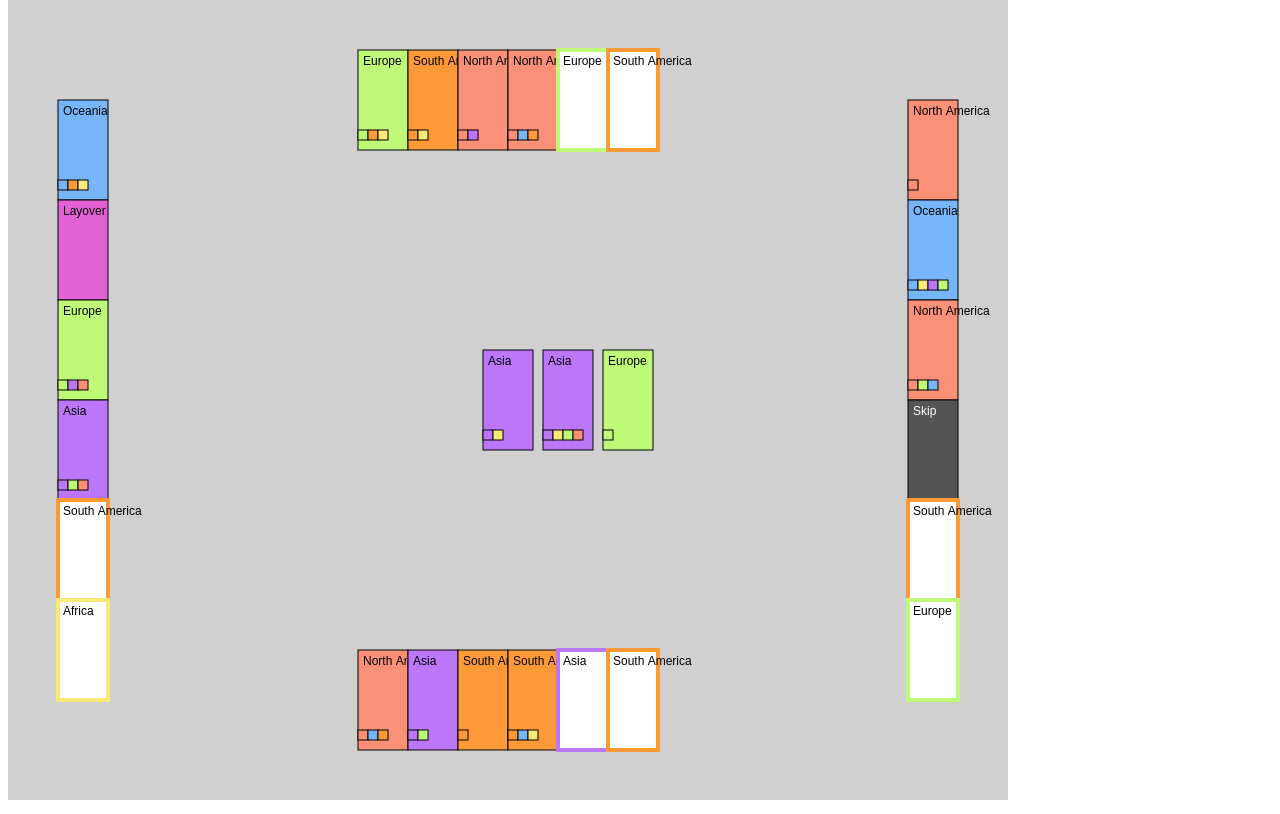
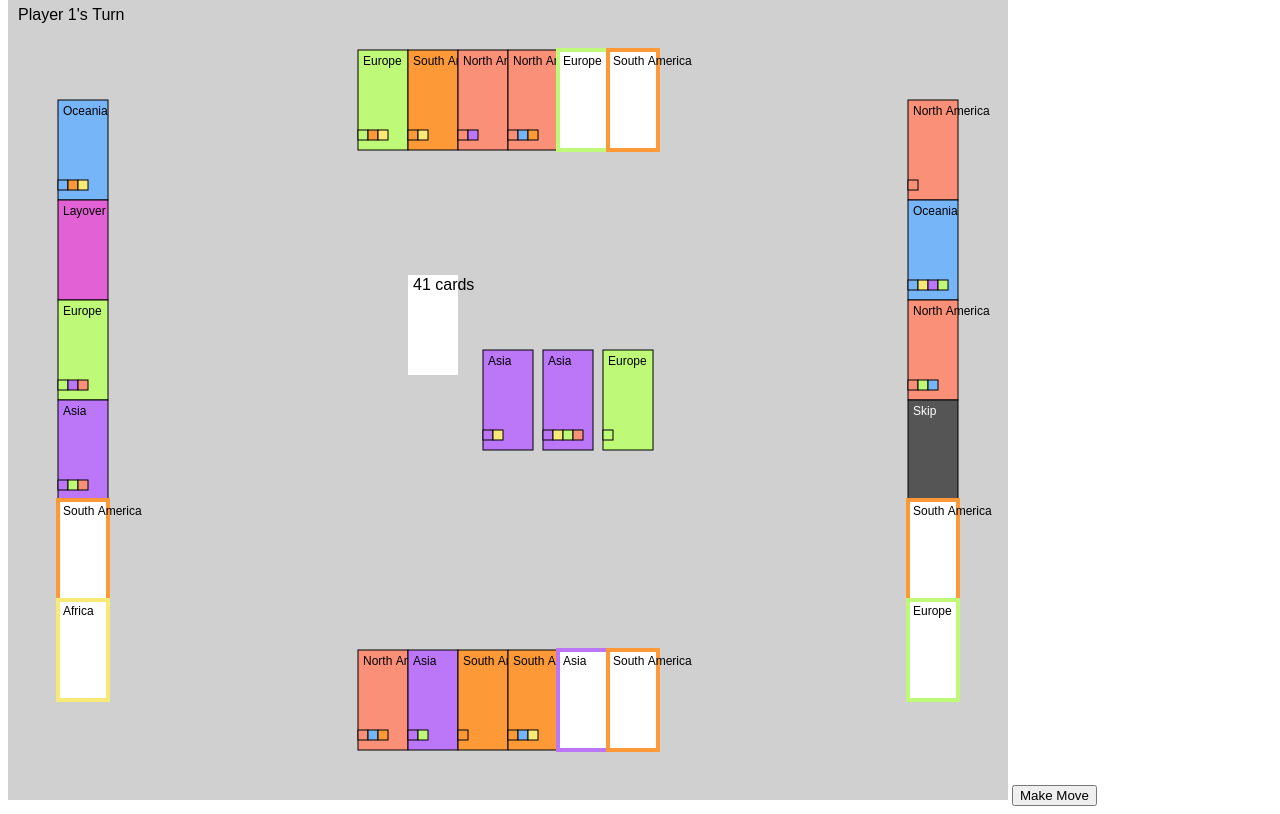
Before and after one commit to CamJohnson26/layover-web, a plain HTML site: page index.html in a window 1280 px wide. Shown: the part 66-880 px from the top of the page. Drawn offline with Linux system fonts and the light colour scheme.

Commit message:
Draw the deck and let the player play cards

```diff
--- a/index.html
+++ b/index.html
@@ -10,6 +10,7 @@
         </div>
         <div id="content">
             <canvas id="canvas" width="1000" height="800"></canvas>
+            <button id="make-move-button">Make Move</button>
         </div>
     </body>
 </html>
--- a/layover.js
+++ b/layover.js
@@ -10,6 +10,13 @@ document.addEventListener("DOMContentLoaded",
         var game = new LayoverGame(canvas, ctx);
         const graphics = new LayoverGraphics(canvas, ctx);
         game.start();
+
+        const button = document.getElementById("make-move-button");
+        button.addEventListener("click", function() {
+            game.makeMove();
+            graphics.draw(game);
+        })
+
         graphics.draw(game);
     }
 );
--- a/layoverGraphics.js
+++ b/layoverGraphics.js
@@ -22,6 +22,7 @@ export class LayoverGraphics {
         // Draw a red rectangle
         this.ctx.fillStyle = "#FF0000";
         this.drawBackground()
+        this.drawCurrentMove(game)
 
         let index = 0;
         for (const hand of game.hands) {
@@ -46,6 +47,18 @@ export class LayoverGraphics {
             this.drawCard(Deck[card], xPos, yPos);
             index++
         }
+
+        this.drawPlayedCards(game)
+        this.drawDeck(game)
+    }
+
+    drawCurrentMove(game) {
+        const currentPlayer = game.currentPlayerTurn;
+
+        // Draw the number of the current player in the top left corner
+        this.ctx.fillStyle = "#000000";
+        this.ctx.font = "16px Arial";
+        this.ctx.fillText(`Player ${currentPlayer + 1}'s Turn`, 10, 20);
     }
 
     // Position, int 0 to 4, clockwise from bottom
@@ -86,7 +99,49 @@ export class LayoverGraphics {
                 index++
             }
         }
+    }
 
+    drawDeck(game) {
+        // Draw a single black rectangle in the middle, with a number for how many are left
+        const xPos = (this.canvas.width - 50) / 2 - 75;
+        const yPos = (this.canvas.height - 100) / 2 - 75;
+        this.ctx.fillStyle = "#FFFFFF";
+        this.ctx.fillRect(xPos, yPos, 50, 100);
+        this.ctx.fillStyle = "#000000";
+        this.ctx.font = "16px Arial";
+        this.ctx.fillText(`${game.deck.length} cards`, xPos + 5, yPos + 15);
+    }
+
+    drawPlayedCards(game) {
+
+        for (const position of Array.from({length: game.numberOfPlayers}, (v, k) => k)) {
+            const mostRecentCard = game.playedCardHands[position][game.playedCardHands[position].length - 1];
+
+            const isBottom = position === 0;
+            const isLeft = position === 1;
+            const isTop = position === 2;
+            const isRight = position === 3;
+
+            const isVertical = isLeft || isRight;
+            const isHorizontal = isTop || isBottom;
+
+            const width = this.canvas.width;
+            const height = this.canvas.height;
+            const marginSize = 175
+            const cardWidth = 50
+            const cardHeight = 100
+
+            const xPos = isVertical ?
+                isLeft ? marginSize : width - marginSize - cardWidth
+                : (width - cardWidth) / 2;
+            const yPos = isHorizontal ?
+                isTop ? marginSize : height - marginSize - cardHeight
+                : (height - cardHeight) / 2;
+
+            if (mostRecentCard !== undefined) {
+                this.drawCard(Deck[mostRecentCard], xPos, yPos);
+            }
+        }
     }
 
     drawCard(card, xPos, yPos) {
--- a/layoverLogic.js
+++ b/layoverLogic.js
@@ -13,6 +13,13 @@ export class LayoverGame {
         this.destinationHands = []
         this.playedCardHands = []
         this.sharedCards = []
+
+        // Setup the played cards
+        for (const player of Array.from({length: this.numberOfPlayers}, (v, k) => k)) {
+            this.playedCardHands.push([])
+        }
+
+        this.currentPlayerTurn = 0
     }
 
     start() {
@@ -51,6 +58,18 @@ export class LayoverGame {
         }
     }
 
+    makeMove() {
+
+        if (this.deck.length === 0) {
+            this.end()
+        }
+        const playCardIndex = Math.floor(Math.random() * this.hands[this.currentPlayerTurn].length)
+
+        this.playedCardHands[this.currentPlayerTurn].push(this.hands[this.currentPlayerTurn].splice(playCardIndex, 1)[0])
+        this.hands[this.currentPlayerTurn].push(this.deck.pop())
+        this.currentPlayerTurn = (this.currentPlayerTurn + 1) % this.numberOfPlayers
+    }
+
     shuffle(deck) {
         // Fisher-Yates shuffle
         for (let i = deck.length - 1; i > 0; i--) {
```
